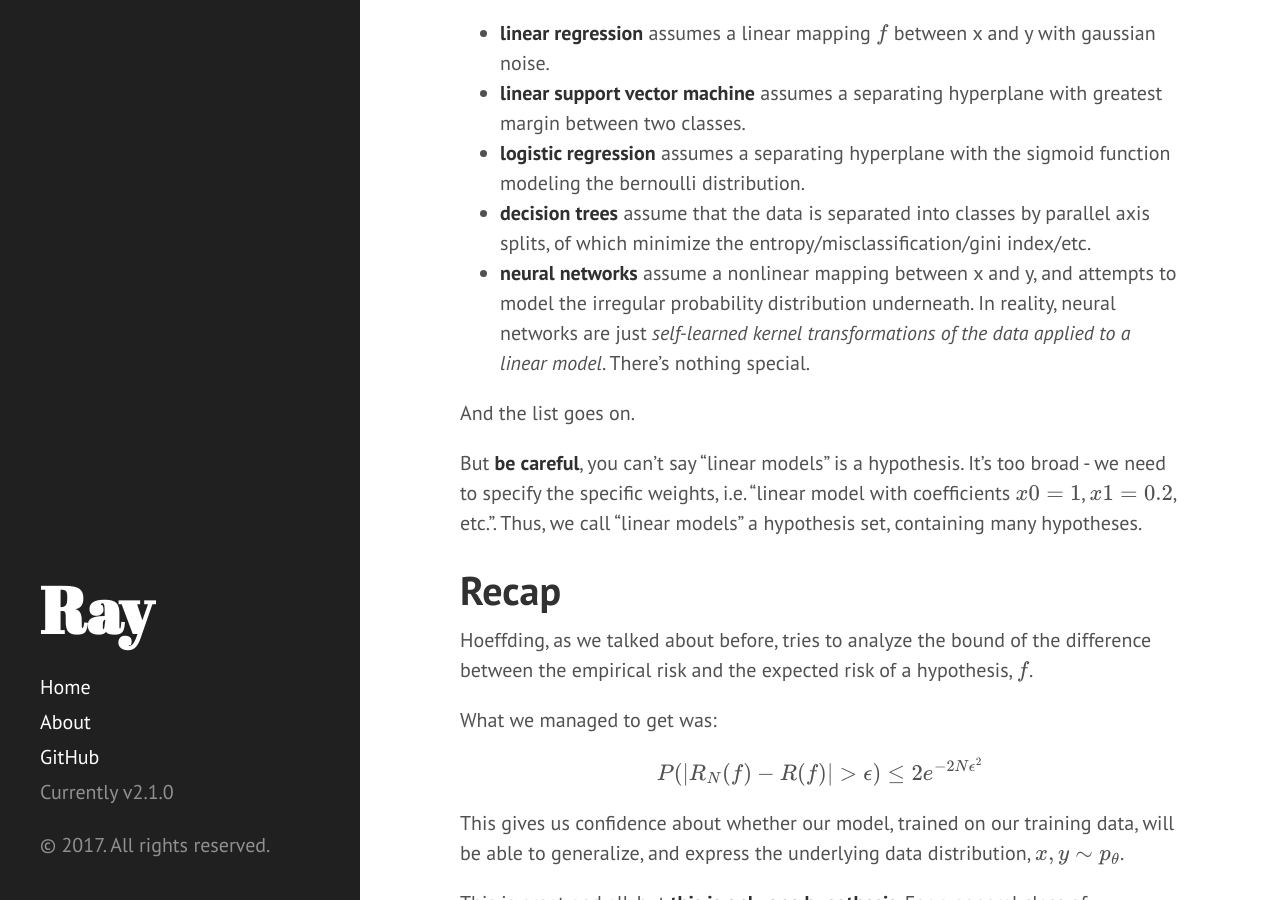
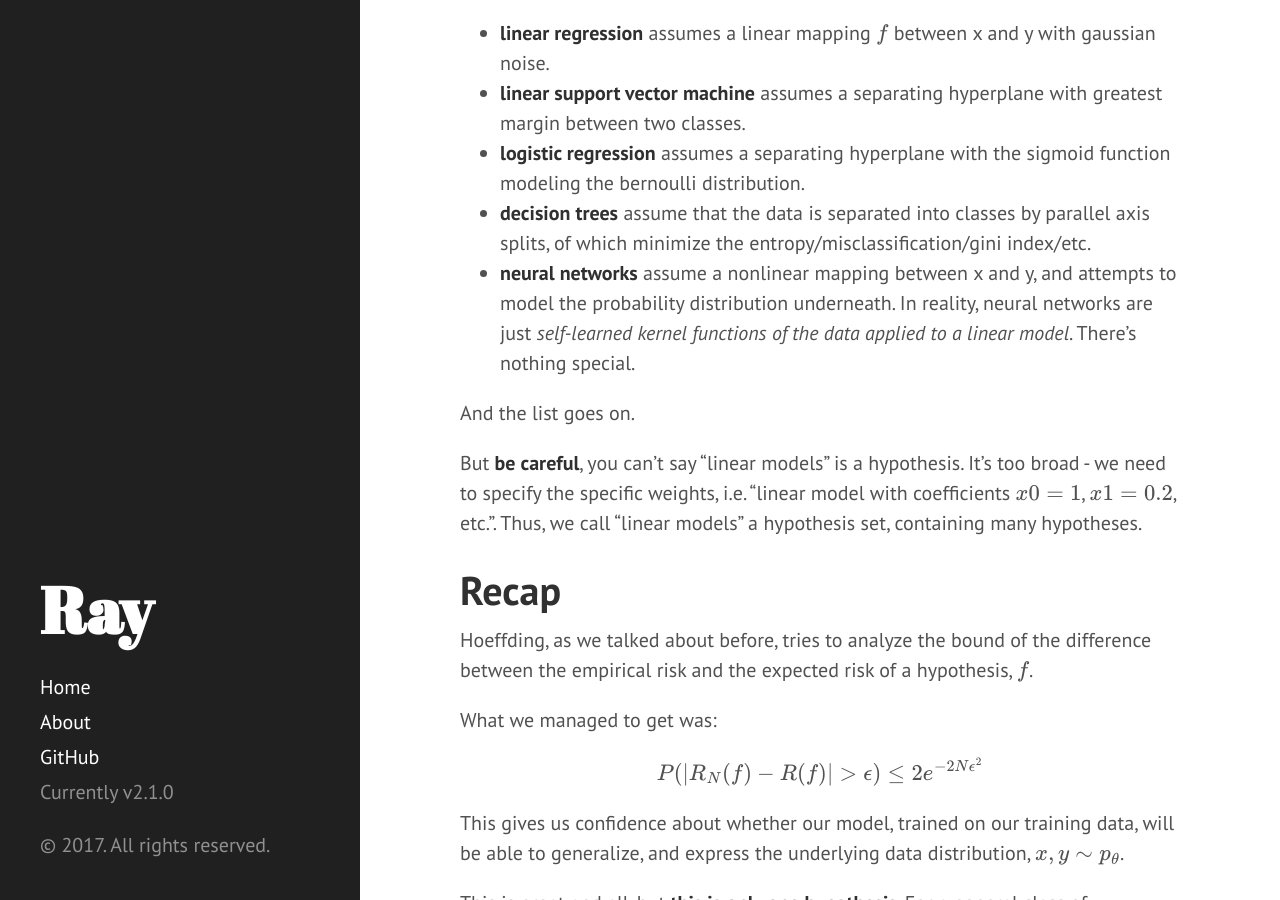
Before and after one commit to OneRaynyDay/oneraynyday.github.io, a Jekyll site: the page built from _posts/2017-08-08-Bias-Variance-Tradeoff.md, in a window 1280 px wide and 900 px high, scrolled down 922 px. Built offline with Jekyll 4.4.1, drawn with Linux system fonts in a browser that asks for light colours; Markdown is read by kramdown in place of the engine named in the settings; formulas are drawn with MathJax 3.

Commit message:
Updating files

```diff
--- a/_posts/2017-08-08-Bias-Variance-Tradeoff.md
+++ b/_posts/2017-08-08-Bias-Variance-Tradeoff.md
@@ -33,7 +33,7 @@ A hypothesis in our case is just a mathematical model that tries to map x's to y
 - **linear support vector machine** assumes a separating hyperplane with greatest margin between two classes.
 - **logistic regression** assumes a separating hyperplane with the sigmoid function modeling the bernoulli distribution.
 - **decision trees** assume that the data is separated into classes by parallel axis splits, of which minimize the entropy/misclassification/gini index/etc.
-- **neural networks** assume a nonlinear mapping between x and y, and attempts to model the irregular probability distribution underneath. In reality, neural networks are just _self-learned kernel transformations of the data applied to a linear model_. There's nothing special.
+- **neural networks** assume a nonlinear mapping between x and y, and attempts to model the probability distribution underneath. In reality, neural networks are just _self-learned kernel functions of the data applied to a linear model_. There's nothing special.
 
 And the list goes on.
 
```
